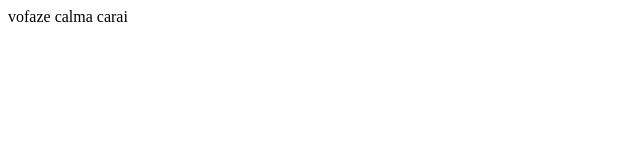
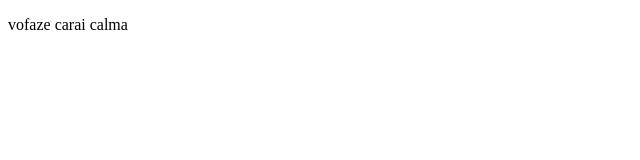
Before and after one commit to dmaorg/dmaorg.github.io, a plain HTML site: page vofaze.html in a window 1280 px wide. Shown: the whole page, without its empty margins (0-640 px from the left). Drawn offline with Linux system fonts and the light colour scheme.

Commit message:
Update vofaze.html

```diff
--- a/vofaze.html
+++ b/vofaze.html
@@ -1,5 +1,6 @@
-<html>
-<body>
-vofaze calma carai
-</body>
-</html>
+<!doctypehtml>
+    <html>
+        <body>
+            <p>vofaze carai calma<p>
+        </body>
+    </html>
```
